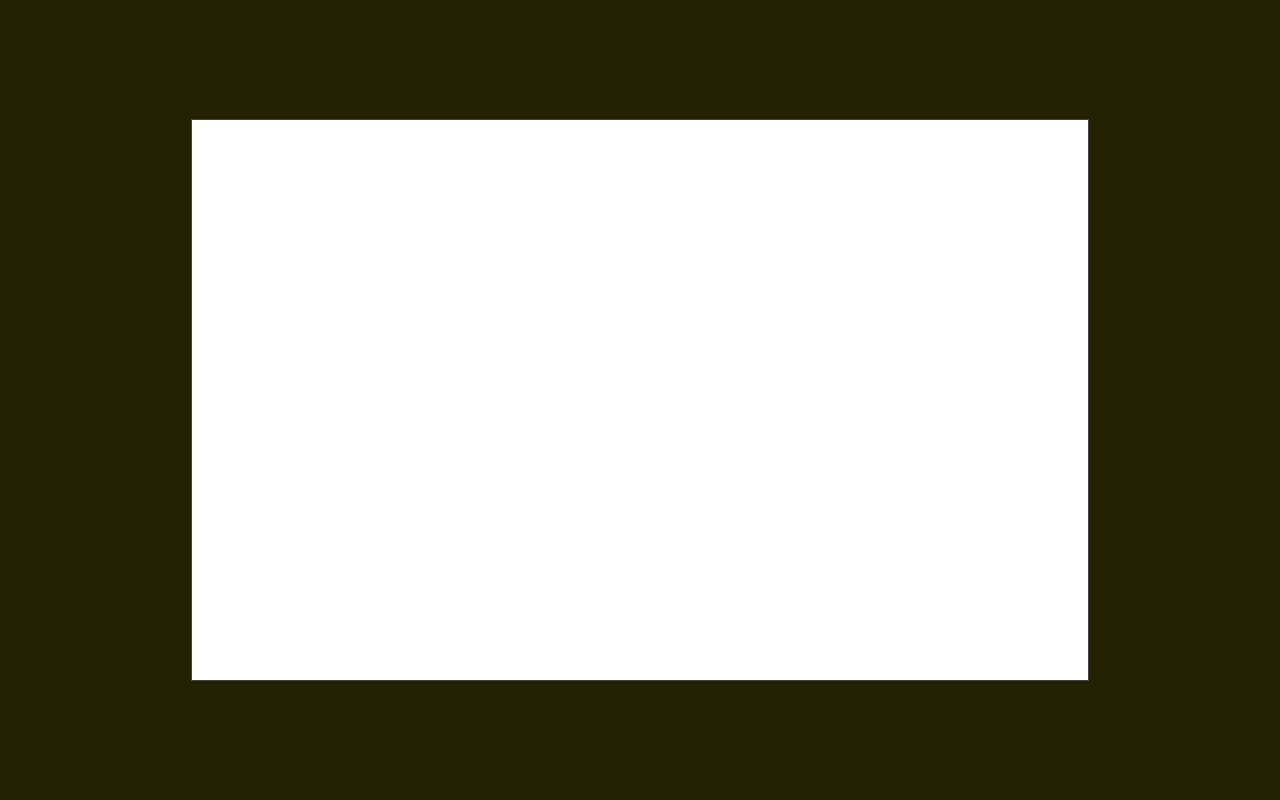
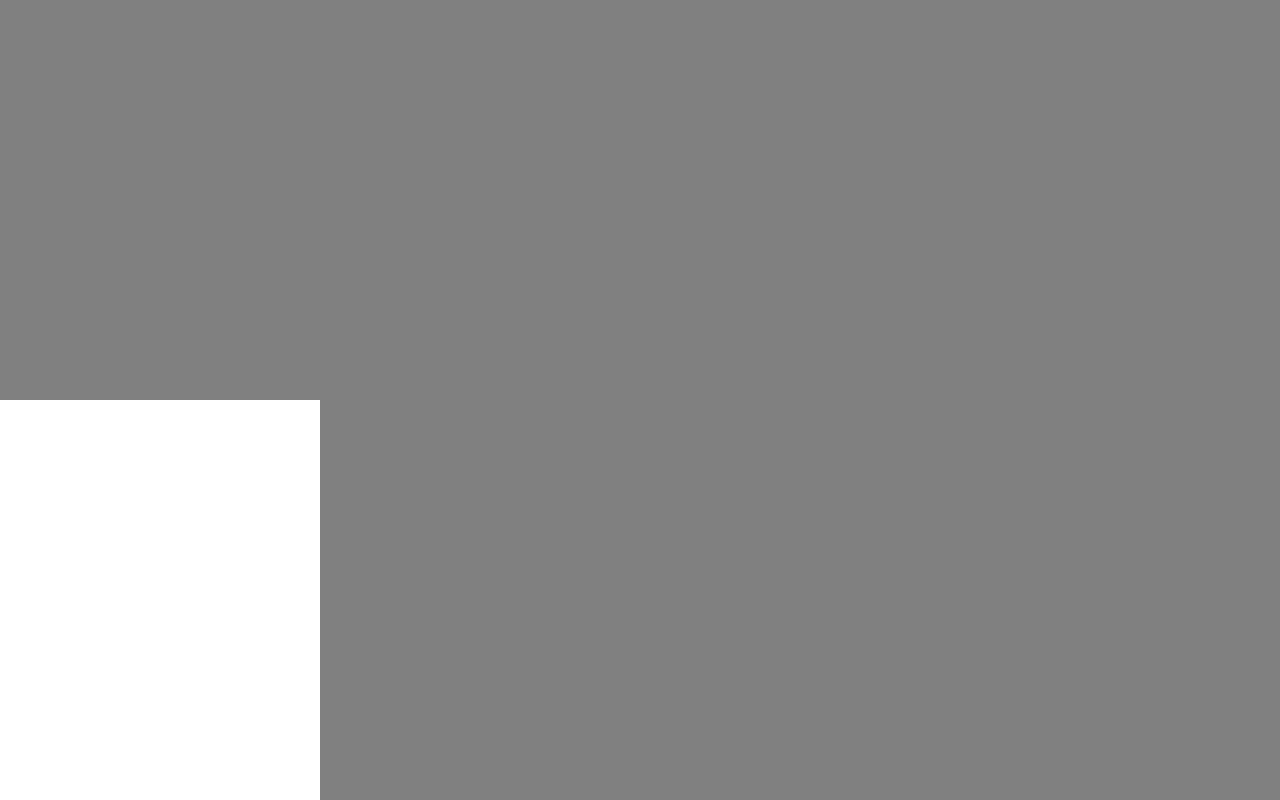
Before and after one commit to polinomov/projectrs1, a plain HTML site: page wasm_demo/index.html in a window 1280 px wide. Drawn offline with Linux system fonts and the light colour scheme.

Commit message:
wgl2 again

```diff
--- a/wasm_demo/index.html
+++ b/wasm_demo/index.html
@@ -2,19 +2,15 @@
 <html>
 <head>
 <meta charset="utf-8"/>
-<title>WebGL2 uint texture - resizable</title>
+<title>WebGL2 uint texture - full white, resizable</title>
 <style>
   body {
-    background:#220; margin:0;
+    background:#222; margin:0;
     display:flex; height:100vh;
     justify-content:center; align-items:center;
   }
-  canvas {
-    width:70vw;
-    height:70vh;
-    image-rendering: pixelated;
-    border:1px solid #444;
-  }
+  canvas {width:100%; height:100%; display:block;}
+
 </style>
 </head>
 <body>
@@ -23,49 +19,48 @@
 <script>
 const canvas = document.getElementById("c");
 const gl = canvas.getContext("webgl2");
-if (!gl) throw "WebGL2 is required";
+if (!gl) throw "WebGL2 required";
 
-//-----------------------------------------------------
-// Resize support (HiDPI safe)
-//-----------------------------------------------------
+//-----------------------------------------------
+// Resize support
+//-----------------------------------------------
 function resizeCanvas() {
     const dpr = window.devicePixelRatio || 1;
-    const w = Math.floor(canvas.clientWidth  * dpr);
+    const w = Math.floor(canvas.clientWidth * dpr);
     const h = Math.floor(canvas.clientHeight * dpr);
 
     if (canvas.width !== w || canvas.height !== h) {
         canvas.width = w;
         canvas.height = h;
     }
+
     gl.viewport(0, 0, canvas.width, canvas.height);
 }
-
 window.addEventListener("resize", () => { resizeCanvas(); draw(); });
 resizeCanvas();
 
-//-----------------------------------------------------
+//-----------------------------------------------
 // Shaders
-//-----------------------------------------------------
+//-----------------------------------------------
 const vsSrc = `#version 300 es
 in vec2 a_pos;
+in vec2 a_uv;
 out vec2 v_uv;
 void main(){
-    v_uv = (a_pos * 0.5) + 0.5;
-    gl_Position = vec4(a_pos, 0.0, 1.0);
+    v_uv = a_uv;
+    gl_Position = vec4(a_pos,0.0,1.0);
 }`;
 
 const fsSrc = `#version 300 es
 precision highp float;
 precision highp usampler2D;
-
 in vec2 v_uv;
 uniform usampler2D u_tex;
 out vec4 outColor;
-
-void main() {
-    uint v = texture(u_tex, v_uv).r;
-    float f = float(v) / 255.0;
-    outColor = vec4(f, f, f, 1.0);
+void main(){
+    uint v = texture(u_tex,v_uv).r;
+    float f = float(v)/255.0;
+    outColor = vec4(f,f,f,1.0);
 }`;
 
 function compile(type, src){
@@ -87,38 +82,55 @@ if(!gl.getProgramParameter(prog, gl.LINK_STATUS))
     throw gl.getProgramInfoLog(prog);
 gl.useProgram(prog);
 
-//-----------------------------------------------------
-// Fullscreen quad
-//-----------------------------------------------------
+//-----------------------------------------------
+// Fullscreen quad with UVs
+//-----------------------------------------------
 const vao = gl.createVertexArray();
 gl.bindVertexArray(vao);
 
-gl.bindBuffer(gl.ARRAY_BUFFER, gl.createBuffer());
-gl.bufferData(gl.ARRAY_BUFFER, new Float32Array([
-    -1,-1,
-     1,-1,
-    -1, 1,
-     1, 1
-]), gl.STATIC_DRAW);
+const vertices = new Float32Array([
+    // pos    // uv
+    -1,-1,    0,0,
+     1,-1,    1,0,
+    -1, 1,    0,1,
+     1, 1,    1,1
+]);
 
-const loc = gl.getAttribLocation(prog, "a_pos");
-gl.enableVertexAttribArray(loc);
-gl.vertexAttribPointer(loc, 2, gl.FLOAT, false, 0, 0);
+const vbo = gl.createBuffer();
+gl.bindBuffer(gl.ARRAY_BUFFER, vbo);
+gl.bufferData(gl.ARRAY_BUFFER, vertices, gl.STATIC_DRAW);
 
-//-----------------------------------------------------
-// UInt texture (R32UI)
-//-----------------------------------------------------
+const posLoc = gl.getAttribLocation(prog, "a_pos");
+const uvLoc  = gl.getAttribLocation(prog, "a_uv");
+
+gl.enableVertexAttribArray(posLoc);
+gl.vertexAttribPointer(posLoc, 2, gl.FLOAT, false, 4*4, 0);
+
+gl.enableVertexAttribArray(uvLoc);
+gl.vertexAttribPointer(uvLoc, 2, gl.FLOAT, false, 4*4, 2*4);
+
+//-----------------------------------------------
+// R32UI texture fully white
+//-----------------------------------------------
 const W = 256, H = 256;
 const data = new Uint32Array(W * H);
-
-for (let y = 0; y < H; y++)
-for (let x = 0; x < W; x++)
-    data[y * W + x] = 255;//((x>>4) ^ (y>>4)) ? 255 : 128;
+for( x = 0; x<W; x++){
+  for(y = 0; y<H; y++){
+    if((x<W/4) && (y<H/2)){
+      data[x + y*W] = 255;
+    }else{
+      data[x + y*W] = 128;
+    }
+  }
+}
+//data.fill(128);  // entire texture white
 
 const tex = gl.createTexture();
 gl.bindTexture(gl.TEXTURE_2D, tex);
 gl.texStorage2D(gl.TEXTURE_2D, 1, gl.R32UI, W, H);
-gl.texSubImage2D(gl.TEXTURE_2D, 0, 0, 0, W, H, gl.RED_INTEGER, gl.UNSIGNED_INT, data);
+gl.texSubImage2D(gl.TEXTURE_2D, 0, 0, 0, W, H,
+                 gl.RED_INTEGER, gl.UNSIGNED_INT, data);
+
 gl.texParameteri(gl.TEXTURE_2D, gl.TEXTURE_MIN_FILTER, gl.NEAREST);
 gl.texParameteri(gl.TEXTURE_2D, gl.TEXTURE_MAG_FILTER, gl.NEAREST);
 gl.texParameteri(gl.TEXTURE_2D, gl.TEXTURE_WRAP_S, gl.CLAMP_TO_EDGE);
@@ -126,9 +138,9 @@ gl.texParameteri(gl.TEXTURE_2D, gl.TEXTURE_WRAP_T, gl.CLAMP_TO_EDGE);
 
 gl.uniform1i(gl.getUniformLocation(prog, "u_tex"), 0);
 
-//-----------------------------------------------------
+//-----------------------------------------------
 // Draw
-//-----------------------------------------------------
+//-----------------------------------------------
 function draw() {
     gl.clearColor(0,0,0,1);
     gl.clear(gl.COLOR_BUFFER_BIT);
```
